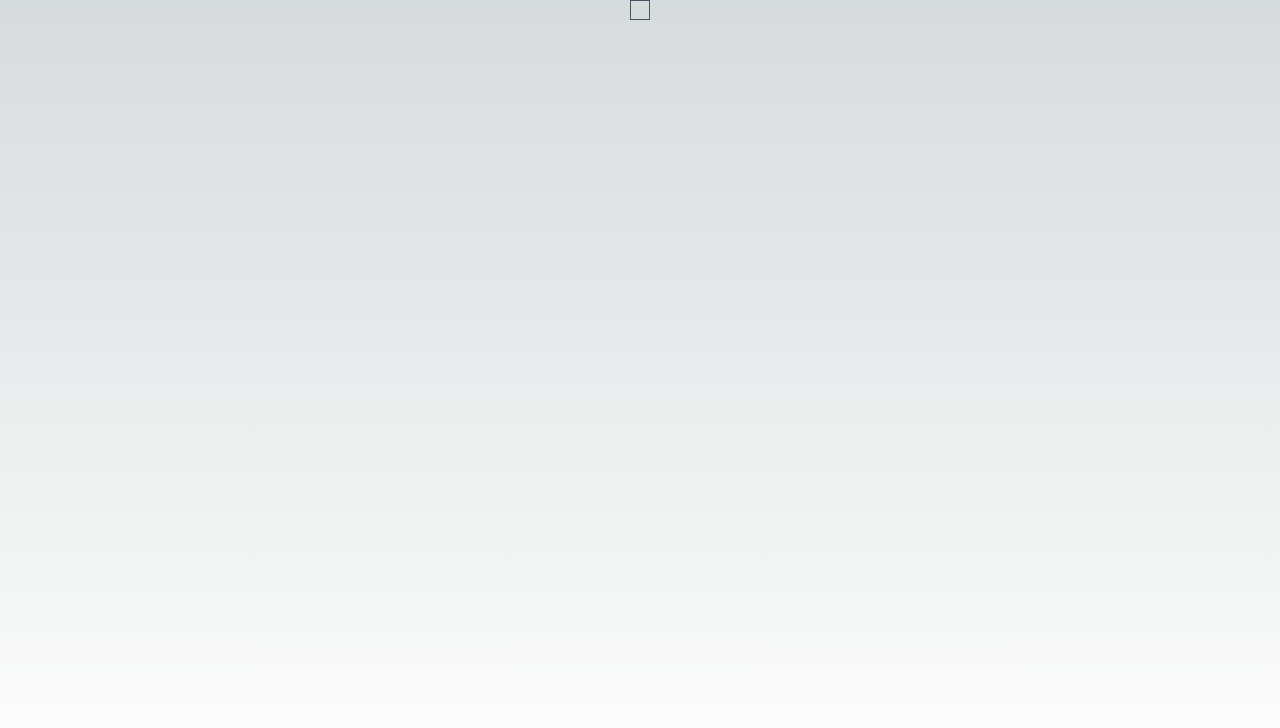
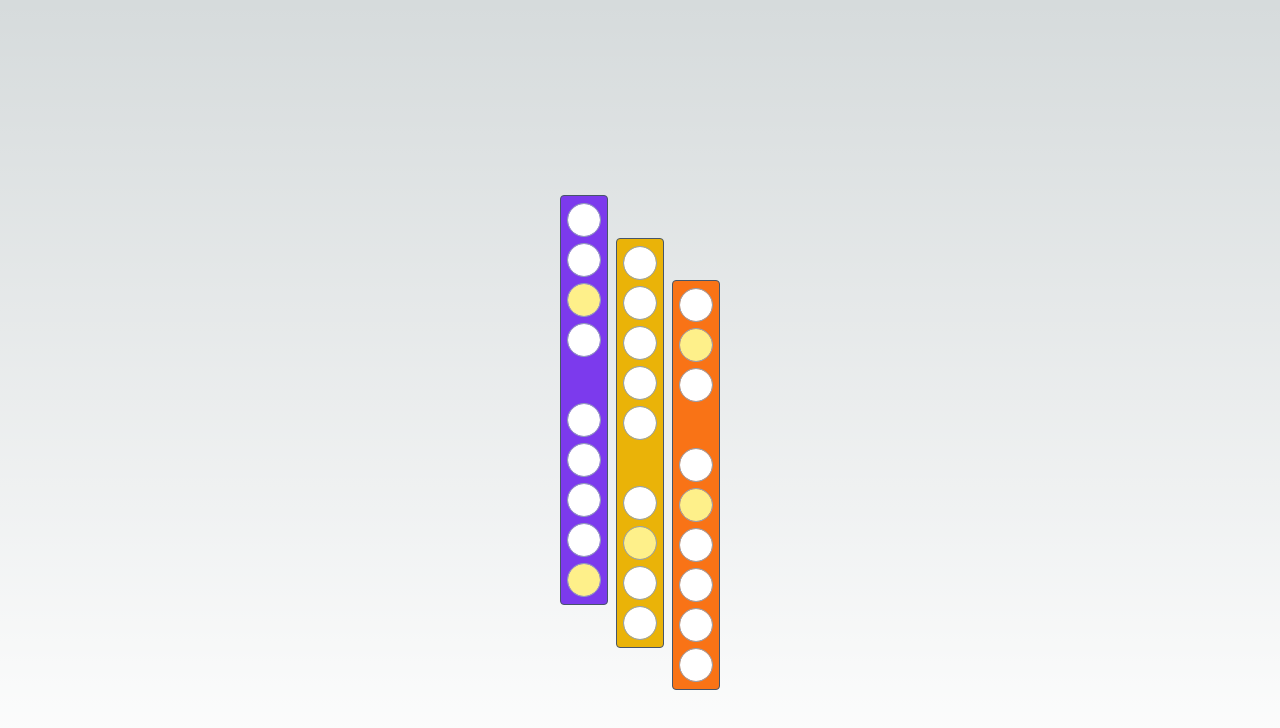
Before and after one commit to ninoM/qwinto, a Next.js app: page / in a window 1280 px wide. Shown: the top 728 px of the page. Built offline with nearby package versions, Linux system fonts and the light colour scheme.

Commit message:
base layout

```diff
--- a/src/app/page.tsx
+++ b/src/app/page.tsx
@@ -1,12 +1,73 @@
-import Image from 'next/image'
-import { Inter } from 'next/font/google'
+const Input = ({ special, empty }: { special?: true; empty?: true }) => {
+  if (empty) return <div className="w-8 h-8" />;
+  return (
+    <div className="rounded-full text-black outline outline-1 outline-slate-400 overflow-hidden">
+      <input
+        type="text"
+        pattern="[0-9]*"
+        className={`w-8 h-8 text-center ${
+          special ? "bg-yellow-200" : ""
+        }`}
+      />
+    </div>
+  );
+};
 
-const inter = Inter({ subsets: ['latin'] })
+const Group = ({
+  className,
+  children,
+}: {
+  className?: string;
+  children: React.ReactNode;
+}) => {
+  return (
+    <div
+      className={`border w-12 border-slate-600 rounded py-2 flex place-items-center place-content-center flex-col gap-y-2 ${className}`}
+    >
+      {children}
+    </div>
+  );
+};
 
 export default function Home() {
   return (
-    <main className="flex min-h-screen flex-col items-center justify-between">
-      <div className='border w-5 h-5 border-slate-600'></div>
+    <main className="flex min-h-screen flex-row items-center justify-center gap-x-2 p-2">
+      <Group className="bg-violet-600">
+        <Input />
+        <Input />
+        <Input special />
+        <Input />
+        <Input empty />
+        <Input />
+        <Input />
+        <Input />
+        <Input />
+        <Input special />
+      </Group>
+       <Group className="mt-[85px] bg-yellow-500">
+        <Input />
+        <Input />
+        <Input />
+        <Input />
+        <Input />
+        <Input empty />
+        <Input />
+        <Input special />
+        <Input />
+        <Input />
+      </Group>
+       <Group className="mt-[170px] bg-orange-500">
+        <Input />
+        <Input special/>
+        <Input />
+        <Input empty />
+        <Input />
+        <Input special />
+        <Input />
+        <Input />
+        <Input />
+        <Input />
+      </Group>
     </main>
-  )
+  );
 }
```
